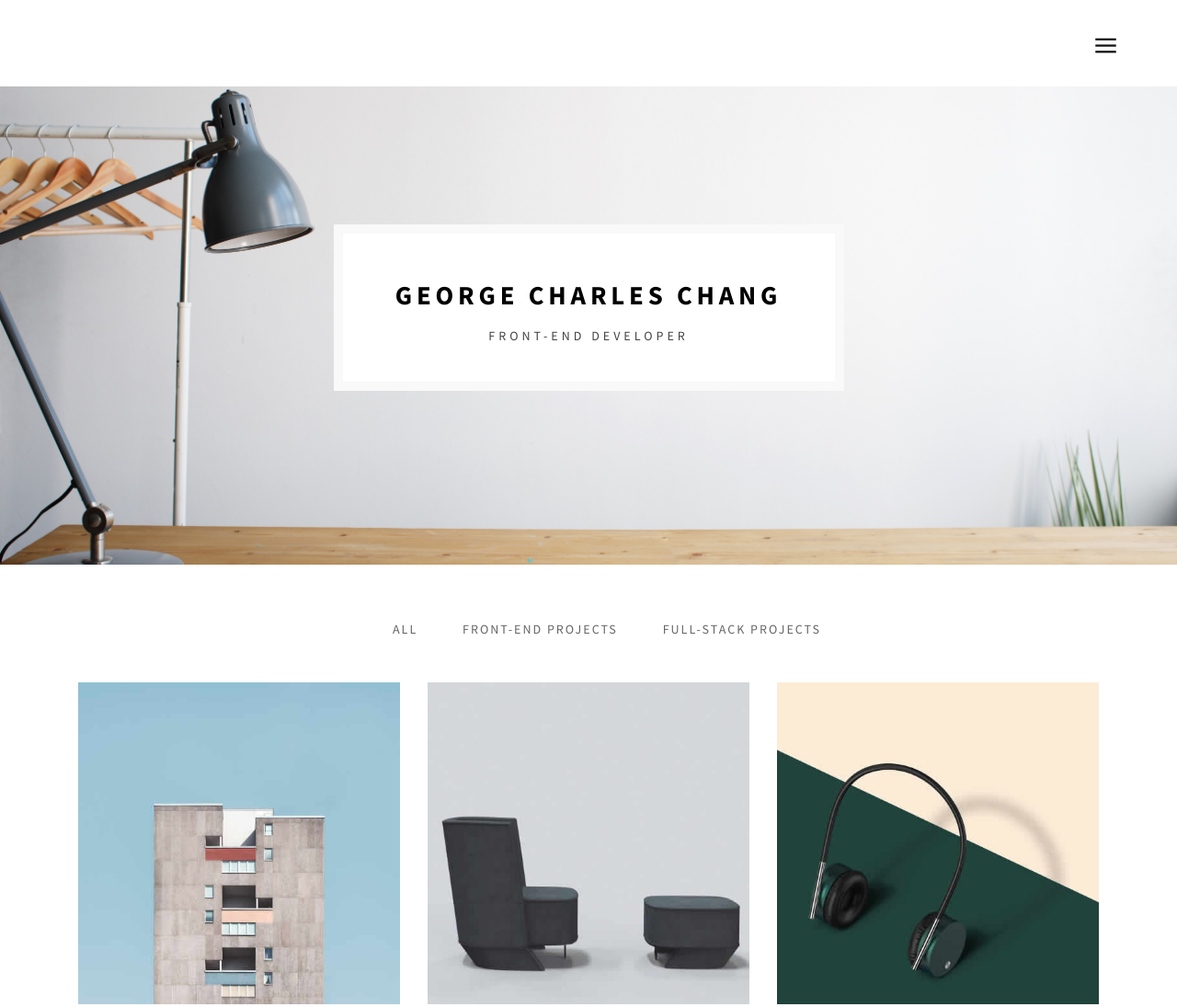
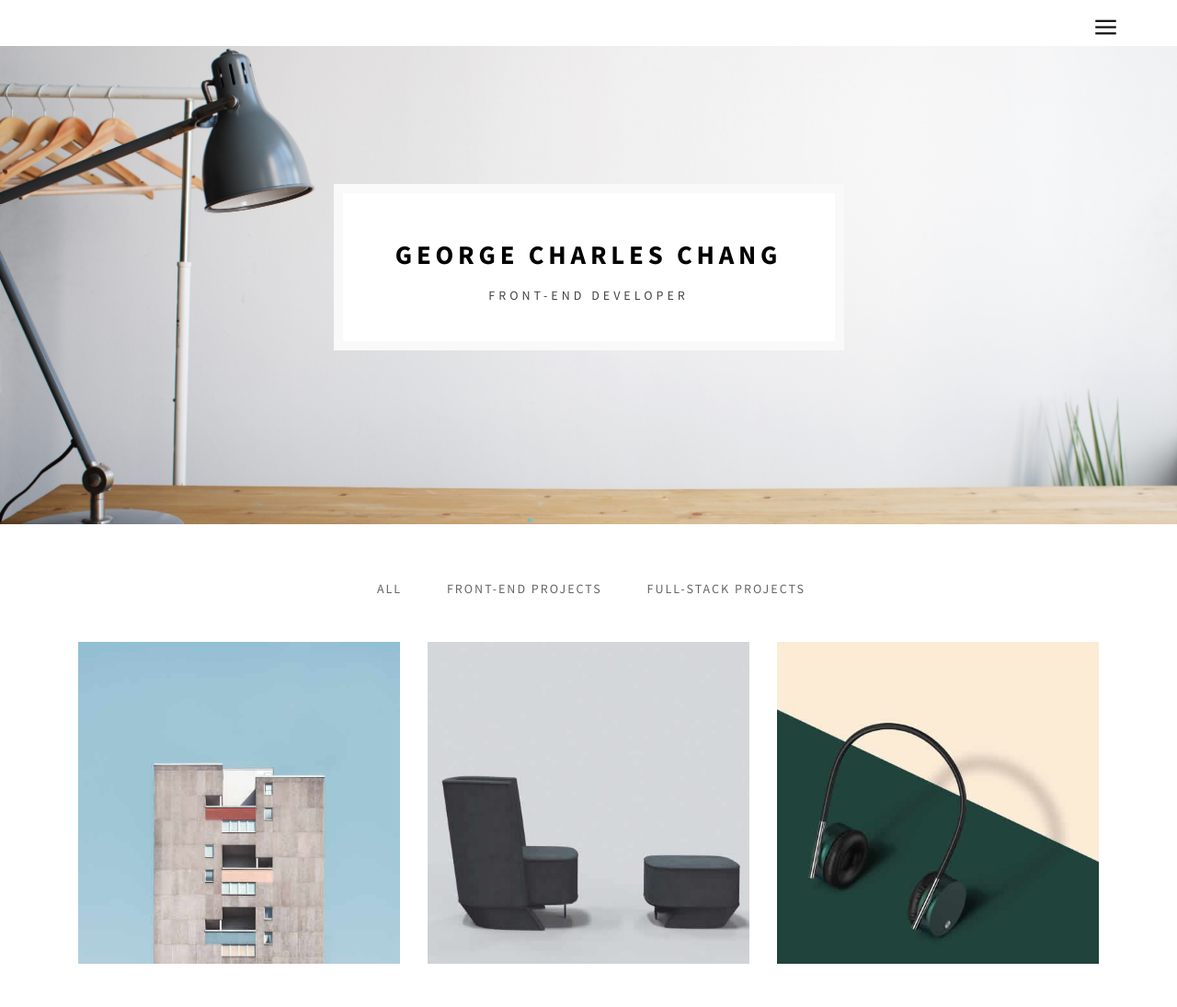
Before and after one commit to georgec12104531/personal_site, a plain HTML site: page index.html in a window 1280 px wide. Shown: the top 1095 px of the page at 92% size. Drawn offline with Linux system fonts and the light colour scheme; some packages are replaced by stand-ins of ours; files whose address does not match are found by name.

Commit message:
Change css page

```diff
--- a/css/style.css
+++ b/css/style.css
@@ -156,8 +156,7 @@ nav a {
 
 .navbar {
   background: transparent;
-  height: 94px;
-  max-height: 94px;
+  height: 25px;
   margin: 0;
   border-radius: 0;
   transition: all 0.3s ease;
@@ -191,7 +190,7 @@ nav a {
   -webkit-justify-content: flex-end;
   -ms-flex-pack: end;
   justify-content: flex-end;
-  padding: 20px 0 0;
+  /* padding: 20px 0 0; */
 }
 
 nav ul {
@@ -501,7 +500,7 @@ a.icon {
 
 /*filter css*/
 .filter-wrapper {
-    width: 100%;
+    width: 97%;
     margin-bottom: 32px;
     overflow: hidden;
 }
```
